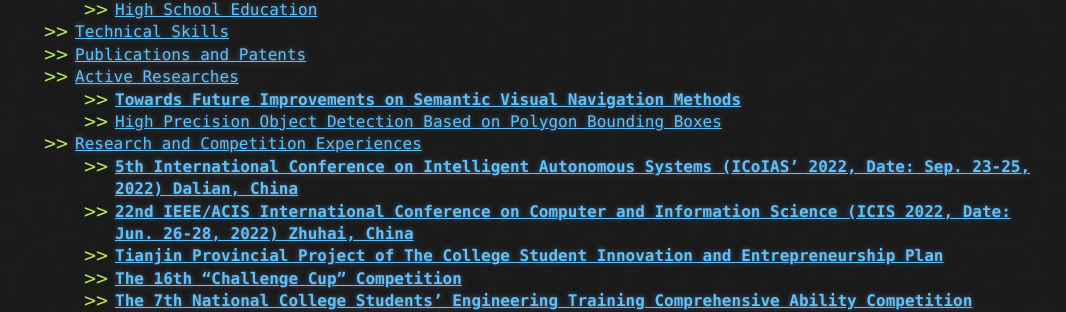
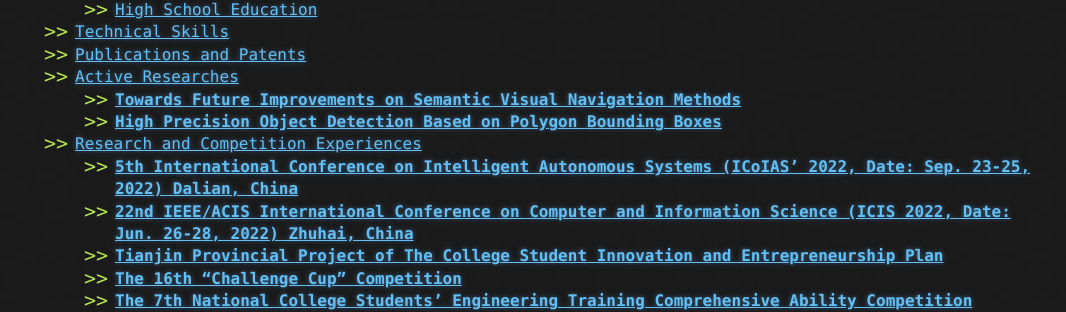
Before and after one commit to ReavenH/ReavenH.github.io, a Jekyll site: the page built from index.md, in a window 1280 px wide. Shown: the part 532-844 px from the top of the page, without its empty margins (105-1171 px from the left). Built offline with Jekyll 4.4.1, drawn with Linux system fonts in a browser that asks for light colours.

Commit message:
update the content

```diff
--- a/index.md
+++ b/index.md
@@ -17,7 +17,7 @@ layout: default
 - [Publications and Patents](#publications-and-patents)
 - [Active Researches](#active-researches)
   - [**Towards Future Improvements on Semantic Visual Navigation Methods**](#towards-future-improvements-on-semantic-visual-navigation-methods)
-  - [High Precision Object Detection Based on Polygon Bounding Boxes](#high-precision-object-detection-based-on-polygon-bounding-boxes)
+  - [**High Precision Object Detection Based on Polygon Bounding Boxes**](#high-precision-object-detection-based-on-polygon-bounding-boxes)
 - [Research and Competition Experiences](#research-and-competition-experiences)
   - [**5th International Conference on Intelligent Autonomous Systems (ICoIAS’ 2022, Date: Sep. 23-25, 2022)**         **Dalian, China**](#5th-international-conference-on-intelligent-autonomous-systems-icoias-2022-date-sep-23-25-2022---------dalian-china)
   - [**22nd** **IEEE/ACIS International Conference on Computer and Information Science (ICIS 2022, Date: Jun. 26-28, 2022)  Zhuhai, China**](#22nd-ieeeacis-international-conference-on-computer-and-information-science-icis-2022-date-jun-26-28-2022--zhuhai-china)
@@ -95,7 +95,7 @@ Jun. 2022 — Present, MA, United States (Remote)
 
 - Aimed at the visual navigation field, including re-implementing motion planning, visual recognition methods and analyzing their potentials to be further improved.
 
-## High Precision Object Detection Based on Polygon Bounding Boxes
+## **High Precision Object Detection Based on Polygon Bounding Boxes**
 
 Sep.2021 — Present, CA, United States (Remote)
 
```
